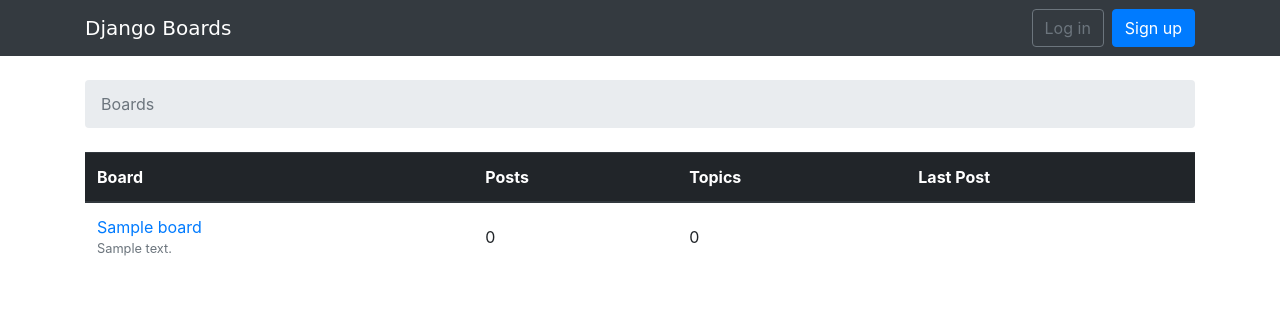
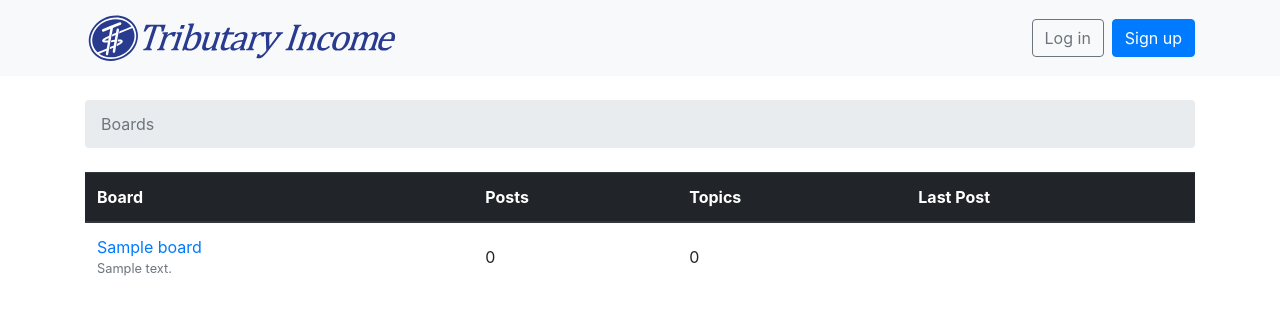
Before and after one commit to JimGile/jgsite-django-boards, a Django app: page /boards/ in a window 1280 px wide. Shown: the top 315 px of the page. Run offline with Django 3.2, Linux system fonts and the light colour scheme; tables that the repository leaves empty hold one stand-in row (values such as "Sample post"); some libraries are stand-ins or nearby versions; some web fonts are replaced.

Commit message:
Logo and base template changes

```diff
--- a/jgsite/templates/base.html
+++ b/jgsite/templates/base.html
@@ -13,9 +13,13 @@
   </head>
   <body>
   	{% block body %}
-	<nav class="navbar navbar-expand-sm navbar-dark bg-dark">
+	<nav class="navbar navbar-expand-sm navbar-light bg-light">
 	  <div class="container">
-	    <a class="navbar-brand" href="{% url 'boards:home' %}">Django Boards</a>
+
+		<a class="navbar-brand" href="{% url 'boards:home' %}">
+		  <img src="{% static 'img/ti-logo-text.svg' %}" width="315" height="50" alt="Tributary Income">
+		</a>
+
 	    <button class="navbar-toggler" type="button" data-toggle="collapse" data-target="#mainMenu" aria-controls="mainMenu" aria-expanded="false" aria-label="Toggle navigation">
 	      <span class="navbar-toggler-icon"></span>
 	    </button>
```
Also changed, not shown: jgsite/static/img/ti-logo-text.svg (added).
